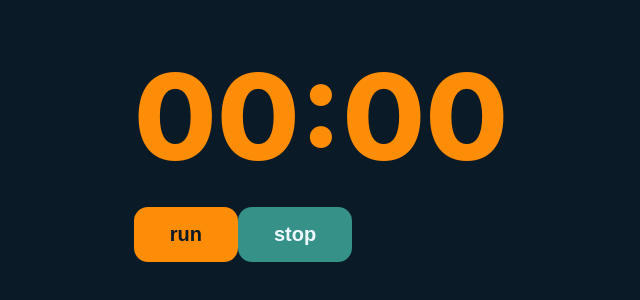
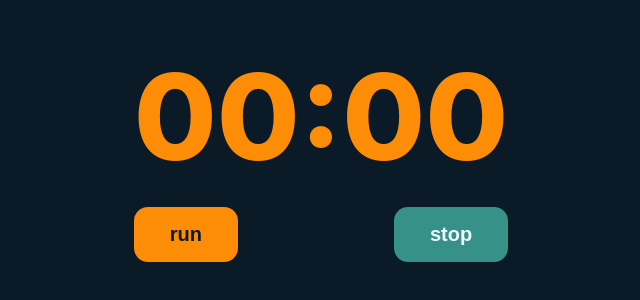
Before and after one commit to dsdyaz/pomodoro-timer, a React (Vite) app: page / in a window 1280 px wide. Shown: the part 256-556 px from the top of the page, without its empty margins (319-959 px from the left). Built offline with nearby package versions, Linux system fonts and the light colour scheme.

Commit message:
configured styles of timer component

```diff
--- a/src/containers/timer-handler/timer-handler.jsx
+++ b/src/containers/timer-handler/timer-handler.jsx
@@ -24,10 +24,12 @@ export default function TimerHandler() {
   }
 
   return (
-    <div>
+    <div className="timer-block">
       <Timer time={time} />
-      <Button text="run" onClickFunc={() => counter()} />
-      <Button text="stop" secondary />
+      <div className="timer-block__buttons">
+        <Button text="run" onClickFunc={() => counter()} />
+        <Button text="stop" secondary />
+      </div>
     </div>
   )
 }
--- a/src/page/style.css
+++ b/src/page/style.css
@@ -5,3 +5,18 @@
     align-items: center;
     justify-content: center;
 }
+
+.timer-block{
+    display: flex;
+    flex-direction: column;
+    padding: 50px;
+    align-items: center;
+    min-width: 320px;
+}
+
+.timer-block__buttons{
+    display: flex;
+    flex-direction: row;
+    width: 100%;
+    justify-content: space-between;
+}
```
